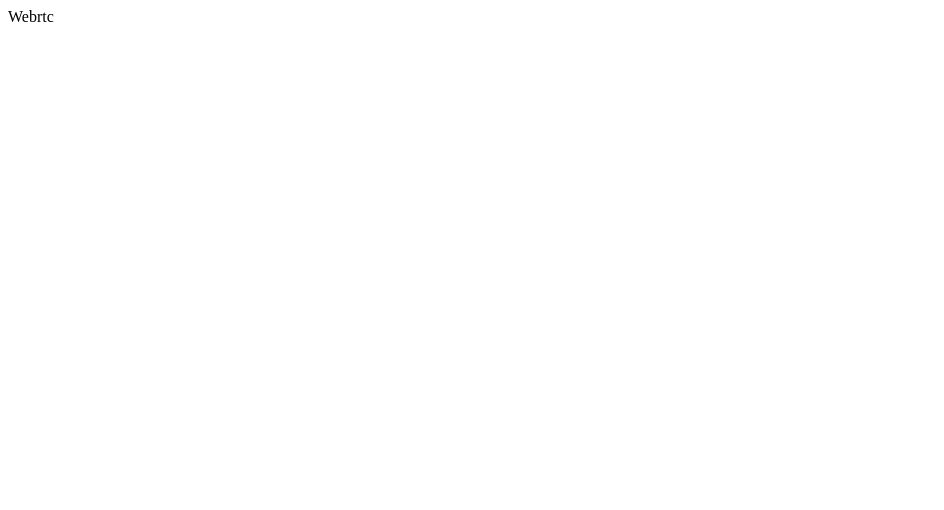
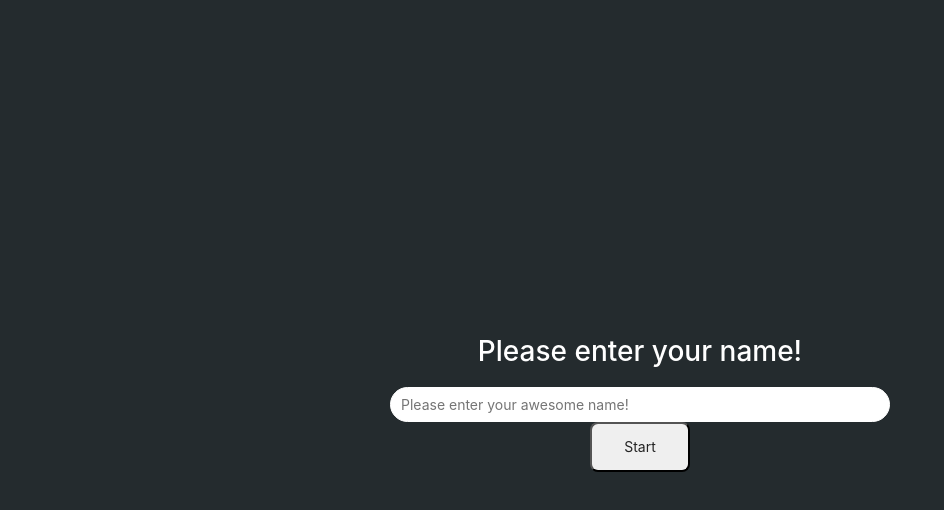
Before and after one commit to chinguyen98/webrtc-react-types, a React (Create React App) app: page / in a window 1280 px wide. Shown: the top 510 px of the page, without its empty margins (0-944 px from the left). Built offline with nearby package versions, Linux system fonts and the light colour scheme.

Commit message:
basic setup

```diff
--- a/package.json
+++ b/package.json
@@ -10,6 +10,7 @@
     "@types/node": "^16.11.17",
     "@types/react": "^17.0.38",
     "@types/react-dom": "^17.0.11",
+    "antd": "^4.18.2",
     "react": "^17.0.2",
     "react-dom": "^17.0.2",
     "react-scripts": "5.0.0",
--- a/src/App.tsx
+++ b/src/App.tsx
@@ -1,7 +1,13 @@
-import React from 'react';
+import { FC } from 'react';
+import styles from './app.module.css';
+import EnterNamePage from './pages/EnterNamePage';
 
-function App() {
-  return <div className="App">Webrtc</div>;
-}
+const App: FC = () => {
+  return (
+    <div className={styles['app']}>
+      <EnterNamePage />
+    </div>
+  );
+};
 
 export default App;
--- /dev/null
+++ b/src/app.module.css
@@ -0,0 +1,9 @@
+.app {
+  width: 100vw;
+  height: 100vh;
+  background-color: #242b2e;
+  display: flex;
+  justify-content: center;
+  align-items: center;
+  flex-direction: column;
+}
--- /dev/null
+++ b/src/components/Button/button.module.css
@@ -0,0 +1,11 @@
+.button {
+  width: 100%;
+  height: 50px;
+  padding: 5px;
+  border-radius: 8px;
+  cursor: pointer;
+}
+
+.button:hover {
+  background-color: #cccccc;
+}
--- /dev/null
+++ b/src/components/Button/index.tsx
@@ -0,0 +1,17 @@
+import { MouseEventHandler, VFC } from 'react';
+import styles from './button.module.css';
+
+interface ButtonProps {
+  value: string;
+  onClick: MouseEventHandler<HTMLButtonElement>;
+}
+
+const Button: VFC<ButtonProps> = ({ value, onClick }) => {
+  return (
+    <button className={styles['button']} onClick={onClick}>
+      {value}
+    </button>
+  );
+};
+
+export default Button;
--- /dev/null
+++ b/src/components/Input/index.tsx
@@ -0,0 +1,28 @@
+import { ChangeEventHandler, HTMLInputTypeAttribute, VFC } from 'react';
+import styles from './input-style.module.css';
+
+interface InputProps {
+  type?: HTMLInputTypeAttribute | undefined;
+  value?: string;
+  placeholder?: string;
+  onChange: ChangeEventHandler<HTMLInputElement>;
+}
+
+const Input: VFC<InputProps> = ({
+  type = 'text',
+  value = '',
+  placeholder = '',
+  onChange,
+}) => {
+  return (
+    <input
+      className={styles['input']}
+      type={type}
+      value={value}
+      placeholder={placeholder}
+      onChange={onChange}
+    />
+  );
+};
+
+export default Input;
--- /dev/null
+++ b/src/components/Input/input-style.module.css
@@ -0,0 +1,8 @@
+.input {
+  width: 100%;
+  height: 35px;
+  outline: none;
+  border-radius: 18px;
+  padding: 0 10px;
+  border: 1px solid white;
+}
--- /dev/null
+++ b/src/index.css
@@ -0,0 +1,5 @@
+* {
+  padding: 0;
+  margin: 0;
+  box-sizing: border-box;
+}
--- a/src/index.tsx
+++ b/src/index.tsx
@@ -2,6 +2,8 @@ import React from 'react';
 import ReactDOM from 'react-dom';
 import App from './App';
 import reportWebVitals from './reportWebVitals';
+import 'antd/dist/antd.css';
+import './index.css';
 
 ReactDOM.render(
   <React.StrictMode>
--- /dev/null
+++ b/src/pages/EnterNamePage/entername.module.css
@@ -0,0 +1,12 @@
+.enter-name{
+  width: 500px;
+  height: fit-content;
+  display: flex;
+  flex-direction: column;
+  justify-content: center;
+  align-items: center;
+}
+
+.enter-name h1 {
+  color: white;
+}
--- /dev/null
+++ b/src/pages/EnterNamePage/index.tsx
@@ -0,0 +1,35 @@
+import { ChangeEventHandler, InputHTMLAttributes, useState, VFC } from 'react';
+import Button from '../../components/Button';
+import Input from '../../components/Input';
+import styles from './entername.module.css';
+
+const EnterNamePage: VFC = () => {
+  const [name, setName] = useState<string>('');
+
+  const handleChangeName: ChangeEventHandler<HTMLInputElement> = (e) => {
+    setName(e.target.value);
+  };
+
+  const handleClick = () => {
+    console.log({ name });
+  };
+
+  return (
+    <>
+      <div className={styles['enter-name']}>
+        <h1>Please enter your name!</h1>
+        <Input
+          type="text"
+          value={name}
+          placeholder="Please enter your awesome name!"
+          onChange={handleChangeName}
+        />
+        <div style={{ width: '100px' }}>
+          <Button value="Start" onClick={handleClick} />
+        </div>
+      </div>
+    </>
+  );
+};
+
+export default EnterNamePage;
```
Also changed, not shown: 1 other file (tests, documents, lock files or other folders).
